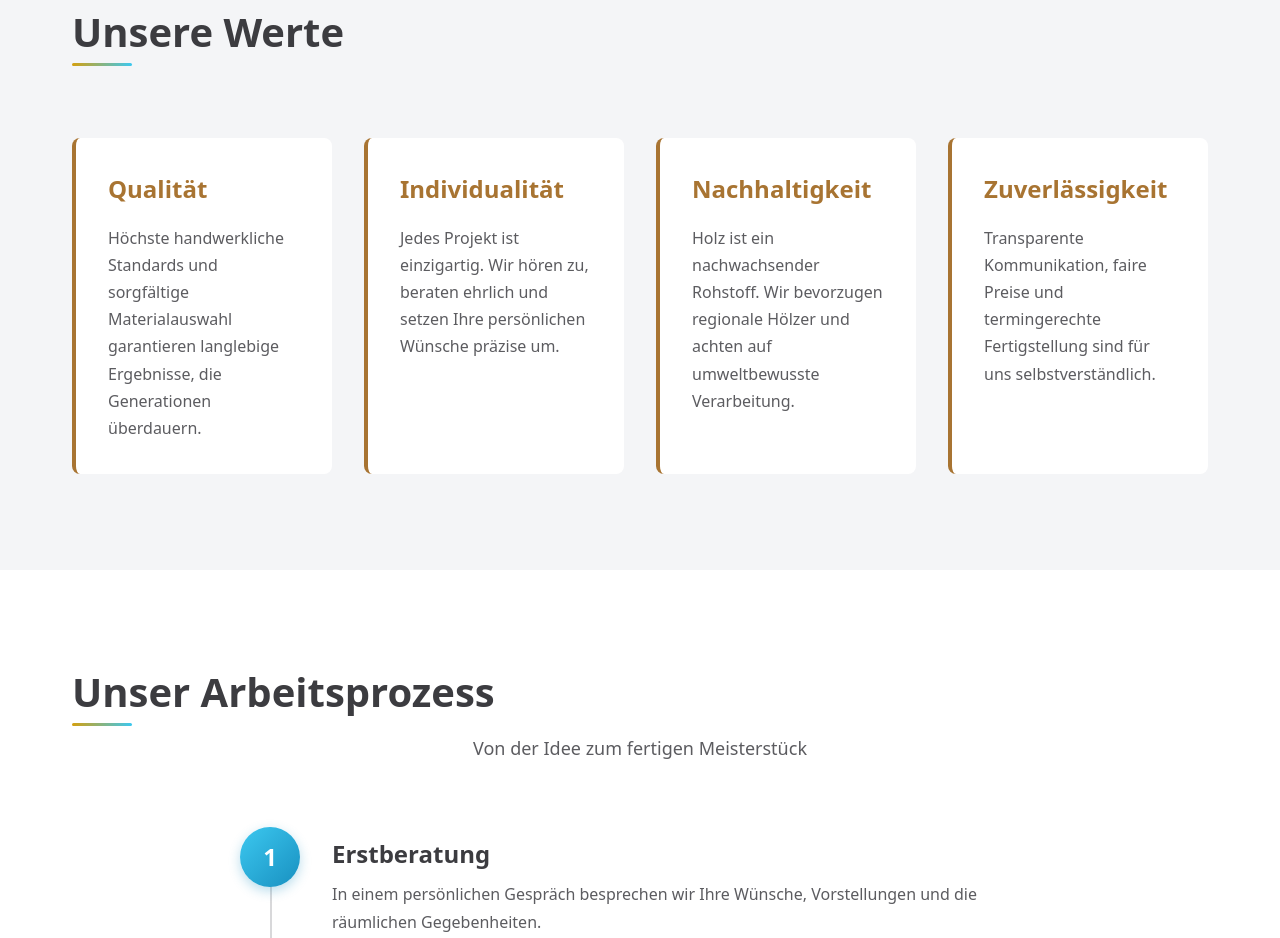
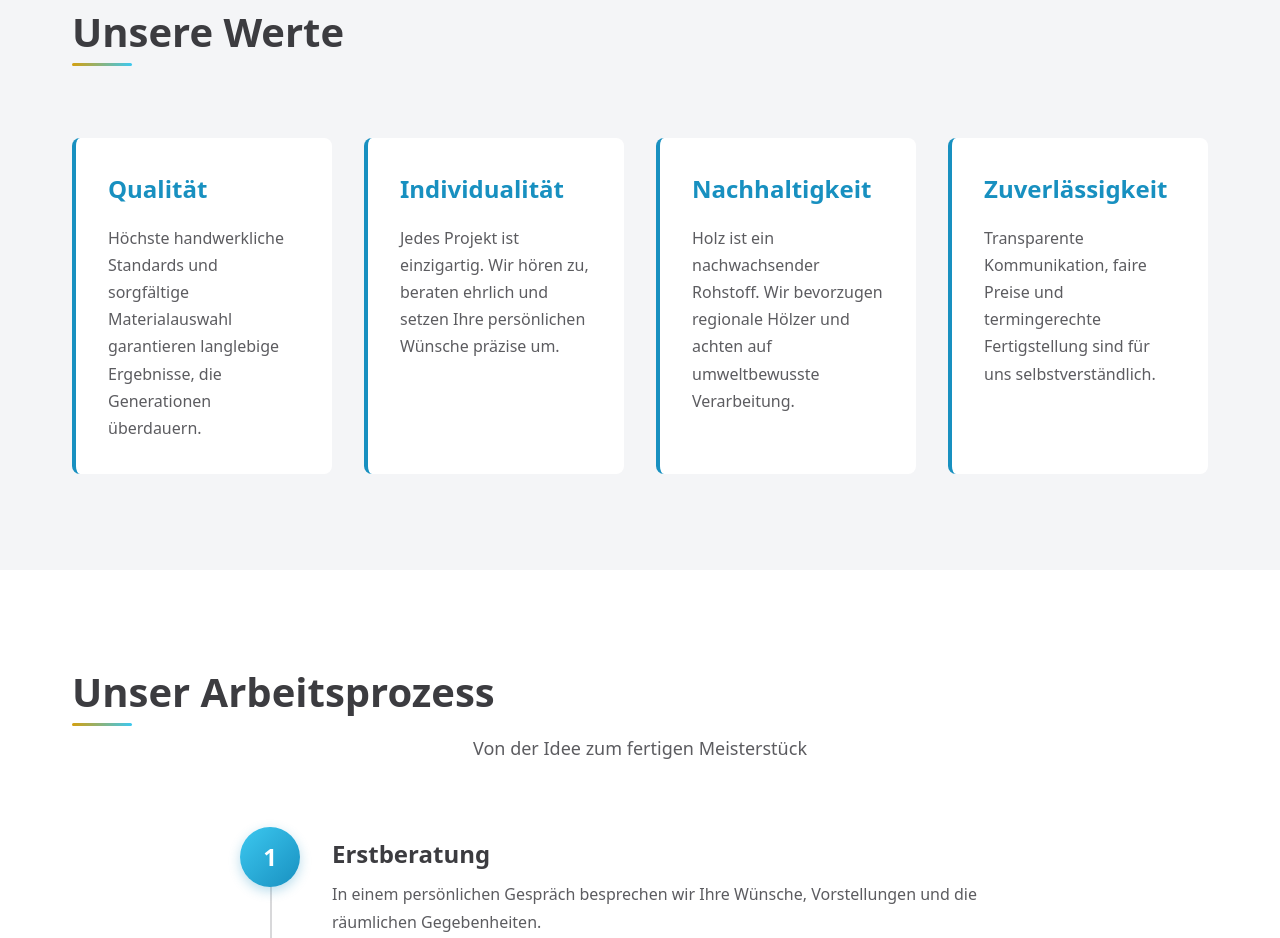
Before and after one commit to MKI13/MKI13.github.io, a plain HTML site: page about.html in a window 1280 px wide. Shown: the part 1160-2098 px from the top of the page. Drawn offline with Linux system fonts and the light colour scheme.

Commit message:
🎨 Value-Cards + Info-Blöcke: Braun → Blau (Logo-Akzent)
- Value-Cards Border: --color-primary (Tiefblau)
- Value-Titles: --color-primary statt Holzbraun
- Einheitliches Farbschema auf allen Unterseiten

```diff
--- a/styles.css
+++ b/styles.css
@@ -730,7 +730,7 @@ img {
     background-color: white;
     padding: var(--spacing-md);
     border-radius: 8px;
-    border-left: 4px solid var(--color-wood);
+    border-left: 4px solid var(--color-primary);
     animation: slideInFromLeft 0.6s var(--transition-timing) both;
 }
 
@@ -741,7 +741,7 @@ img {
 
 .value-title {
     font-size: 1.5rem;
-    color: var(--color-wood);
+    color: var(--color-primary);
     margin-bottom: var(--spacing-sm);
 }
 
```
